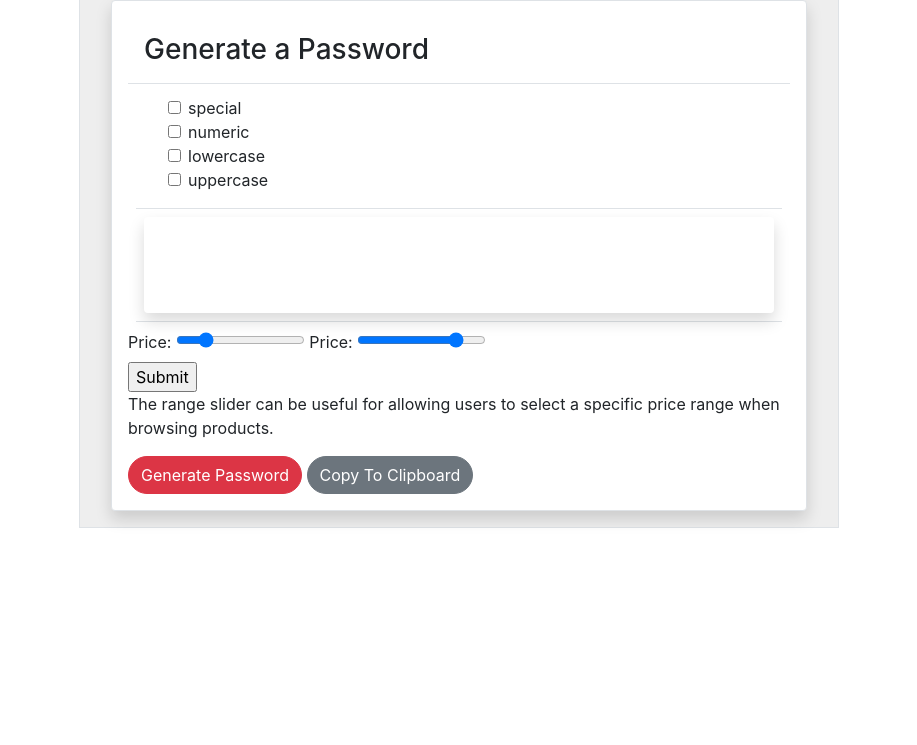
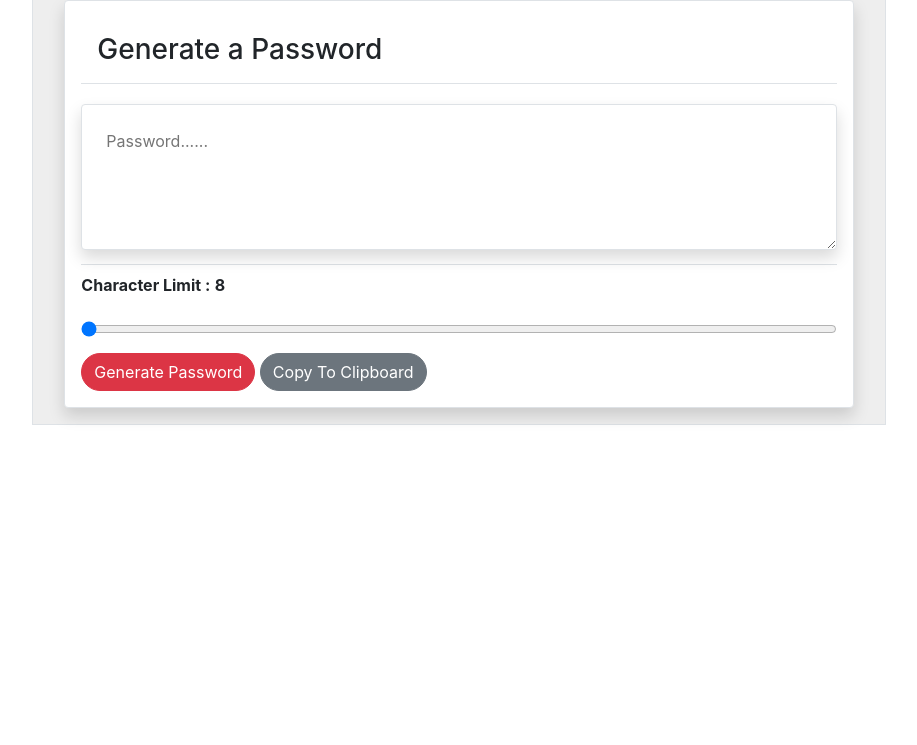
Before and after one commit to poorva-ramani/password_generator, a plain HTML site: page passwordGenerator.html in a window 1280 px wide. Shown: the part 55-800 px from the top of the page, without its empty margins (181-1098 px from the left). Drawn offline with nearby package versions, Linux system fonts and the light colour scheme.

Commit message:
adding logic to copy to clipboard

```diff
--- a/passwordGenerator.html
+++ b/passwordGenerator.html
@@ -18,81 +18,45 @@
         crossorigin="anonymous"></script>
     <title>Document</title>
 </head>
-
 <body>
-    <div class="container">
+    <div class="container-fluid">
         <div class="row justify-content-center">
             <div class="col-8 border" style="background-color: #eee">
                 <h2 class="text-center">Password Generator</h2>
                 <div class="card-body d-block border shadow rounded bg-white p-3 m-3">
                     <h3 class="card-title border-bottom p-3">Generate a Password</h3>
-
-                    <ul>
-                        <div class="form-check">
-                            <input class="form-check-input" type="checkbox" value="" id="defaultCheck1">
-                            <label class="form-check-label" for="defaultCheck1">
-                                special
-                            </label>
-                        </div>
-                        <div class="form-check">
-                            <input class="form-check-input" type="checkbox" value="" id="defaultCheck2">
-                            <label class="form-check-label" for="defaultCheck2">
-                                numeric
-
-                            </label>
-                        </div>
-                        <div class="form-check">
-                            <input class="form-check-input" type="checkbox" value="" id="defaultCheck2">
-                            <label class="form-check-label" for="defaultCheck2">
-                                lowercase
-
-                            </label>
-                        </div>
-                        <div class="form-check">
-                            <input class="form-check-input" type="checkbox" value="" id="defaultCheck2">
-                            <label class="form-check-label" for="defaultCheck2">
-                                uppercase
-
-                            </label>
-                        </div>
-                    </ul>
-                    <div class="border-top border-bottom m-2" >
-                        <div class="shadow rounded p-5 m-2" id="password" ></div>
+                    <div class="border-bottom">
+                        <textarea rows="4" class="shadow rounded border w-100 p-4 mt-2 mb-2" placeholder="Password......" id="password"></textarea>
                     </div>
                     <!--range sliders-->
-                    <form method="post" action="/action_page_post.php">
-                        <div data-role="rangeslider">
-                          <label for="price-min">Price:</label>
-                          <input type="range" name="price-min" id="price-min" value="200" min="0" max="1000">
-                          <label for="price-max">Price:</label>
-                          <input type="range" name="price-max" id="price-max" value="800" min="0" max="1000">
+                    <form>
+                        <div class="form-group mt-2">
+                            <label for="formControlRange"><p class="font-weight-bold">Character Limit :  </p></label>
+                            <span id="sliderValue" class="font-weight-bold"> 8</span>
+                            <input type="range" onclick="rangeSlider()" id="myRange" class="form-control-range"
+                                value="8" min="8" max="128">
                         </div>
-                          <input type="submit" data-inline="true" value="Submit">
-                          <p>The range slider can be useful for allowing users to select a specific price range when browsing products.</p>
-                        </form>
-
                         <button type="button" style="border-radius: 35px;" class="btn btn-danger"
                             onclick='idGenerator()'>Generate Password</button>
                         <button type="button" style="border-radius: 35px;" class="btn btn-secondary"
-                            onclick='copyToClipboard()'>Copy To
-                            Clipboard</button>
-                    </div>
+                            onclick='copyToClipboard()'>Copy To Clipboard</button>
+                    </form>
                 </div>
             </div>
         </div>
     </div>
 </body>
-
-
-
 <script>
     var specialArr = '@#$%^&*!?<>';
     var numericArr = '0123456789';
     var alphabetArr = 'ABCDEFGHIJKLMNOPQRSTUVWXYZ';
     var result = '';
+    var charlength = '';
+    var sliderValue = document.getElementById("myRange");
 
-    // var charlength = prompt("Password character length");
-
+    function idGenerator() {
+        charlength = sliderValue.value;
+        result = '';
         for (i = 0; i < charlength; i++) {
             var charTypeArr = ["special", "numeric", "lowercase", "uppercase"];
             var charTypeSelected = charTypeArr[Math.floor(Math.random() * charTypeArr.length)];
@@ -106,25 +70,20 @@
                 charSet = alphabetArr;
             }
             result = result + charSet.charAt(Math.floor(Math.random() * charSet.length));
-    } console.log(result);
+            document.getElementById('password').value = result;
+        }
+    }
+
+    function rangeSlider() {
+        document.getElementById("sliderValue").textContent = sliderValue.value;
+    }
 
     function copyToClipboard() {
-        /* Get the text field */
-        var copyText = document.getElementById('password');
-        console.log(copyText.innerHTML);
+        var copyText = document.getElementById("password");
+        copyText.select();
 
-        /* Select the text field */
-        copyText.select();
-        // copyText.setSelectionRange(0, 99999); /*For mobile devices*/
-
-        /* Copy the text inside the text field */
   document.execCommand("copy");
-
-        /* Alert the copied text */
   alert("Copied the text: " + copyText.value);
-    }
-    function idGenerator() {
-        document.getElementById('password').innerHTML = result;
     }
 
 
```
Lines whose indentation alone changed are shown as unchanged.
